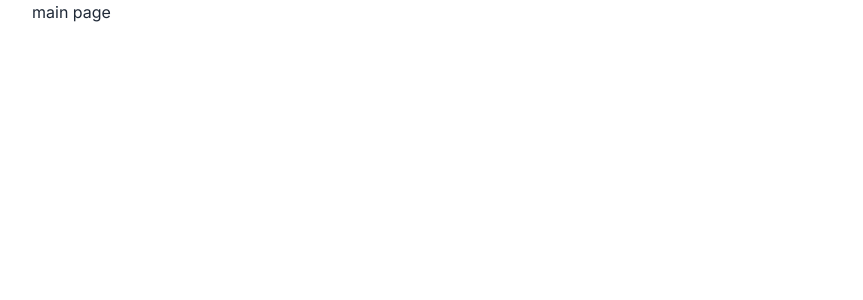
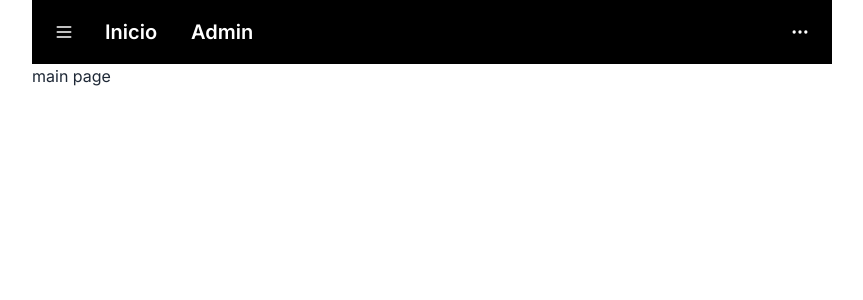
Before and after one commit to osoyinas/gunpermit-landing, a Next.js app: page / in a window 1280 px wide. Shown: the top 300 px of the page, without its empty margins (208-1071 px from the left). Built offline with nearby package versions, Linux system fonts and the light colour scheme.

Commit message:
Add navbar

```diff
--- a/src/app/layout.tsx
+++ b/src/app/layout.tsx
@@ -2,6 +2,7 @@ import type { Metadata } from 'next'
 import { Inter } from 'next/font/google'
 import './globals.css'
 import React from 'react'
+import { Navbar } from '@/components/Navbar'
 
 const inter = Inter({ subsets: ['latin'] })
 
@@ -17,7 +18,10 @@ export default function RootLayout ({
 }) {
   return (
     <html lang="es" className='bg-base-100 text-base-content'>
-      <body className={`${inter.className} md:w-[800px] w-[100%] mx-auto`}>{children}</body>
+      <body className={`${inter.className} md:w-[800px] w-[100%] mx-auto`}>
+        <Navbar />
+        {children}
+      </body>
     </html>
   )
 }
--- /dev/null
+++ b/src/components/Navbar.tsx
@@ -0,0 +1,23 @@
+import Link from 'next/link'
+
+export function Navbar () {
+  return (
+<nav className="navbar w-full m-0 sticky top-0 z-50 bg-black text-white">
+  <div className="flex-none">
+    <button className="btn btn-square btn-ghost">
+      <svg xmlns="http://www.w3.org/2000/svg" fill="none" viewBox="0 0 24 24" className="inline-block w-5 h-5 stroke-current"><path strokeLinecap="round" strokeLinejoin="round" strokeWidth="2" d="M4 6h16M4 12h16M4 18h16"></path></svg>
+    </button>
+  </div>
+  <div className="flex-1">
+    <Link className="btn btn-ghost text-xl" href={'/'}>Inicio</Link>
+    <Link className="btn btn-ghost text-xl" href={'/admin'}>Admin</Link>
+  </div>
+
+  <div className="flex-none">
+    <button className="btn btn-square btn-ghost">
+      <svg xmlns="http://www.w3.org/2000/svg" fill="none" viewBox="0 0 24 24" className="inline-block w-5 h-5 stroke-current"><path strokeLinecap="round" strokeLinejoin="round" strokeWidth="2" d="M5 12h.01M12 12h.01M19 12h.01M6 12a1 1 0 11-2 0 1 1 0 012 0zm7 0a1 1 0 11-2 0 1 1 0 012 0zm7 0a1 1 0 11-2 0 1 1 0 012 0z"></path></svg>
+    </button>
+  </div>
+</nav>
+  )
+}
```
